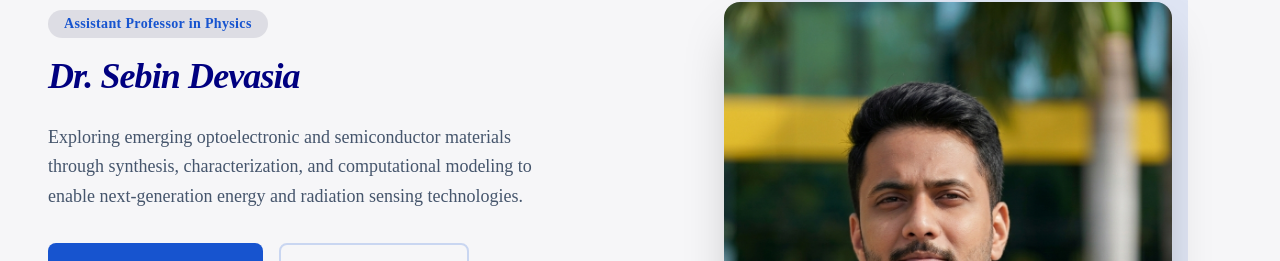
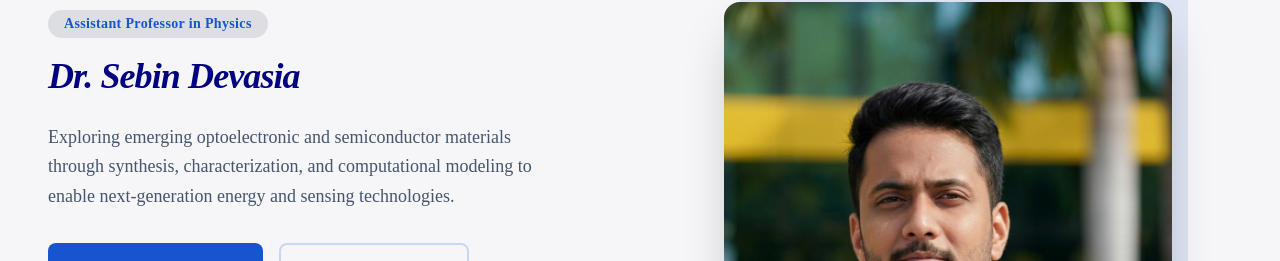
Before and after one commit to sebind/sebind.github.io, a React (Vite) app: page / in a window 1280 px wide. Shown: the part 167-428 px from the top of the page. Built offline with nearby package versions, Linux system fonts and the light colour scheme.

Commit message:
Update Home.tsx

```diff
--- a/src/pages/Home.tsx
+++ b/src/pages/Home.tsx
@@ -28,7 +28,7 @@ export default function Home() {
               <span className="italic text-[#000080]">Dr. Sebin Devasia</span>
             </h1>
             <p className="mb-8 max-w-lg text-lg leading-relaxed text-slate-600">
-              Exploring emerging optoelectronic and semiconductor materials through synthesis, characterization, and computational modeling to enable next-generation energy and radiation sensing technologies.
+              Exploring emerging optoelectronic and semiconductor materials through synthesis, characterization, and computational modeling to enable next-generation energy and sensing technologies.
             </p>
             <div className="flex flex-wrap gap-4">
               <Link
```
